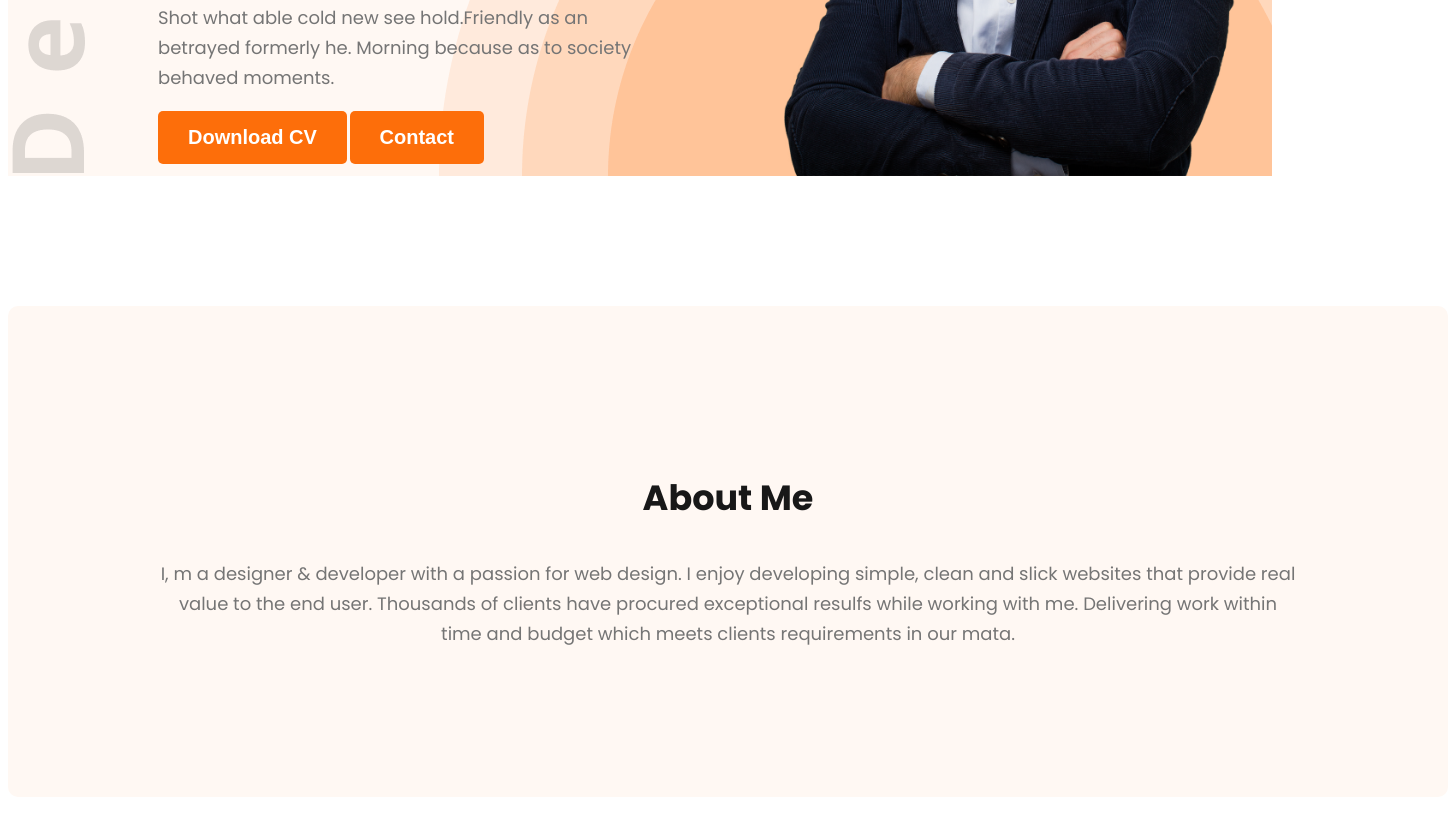
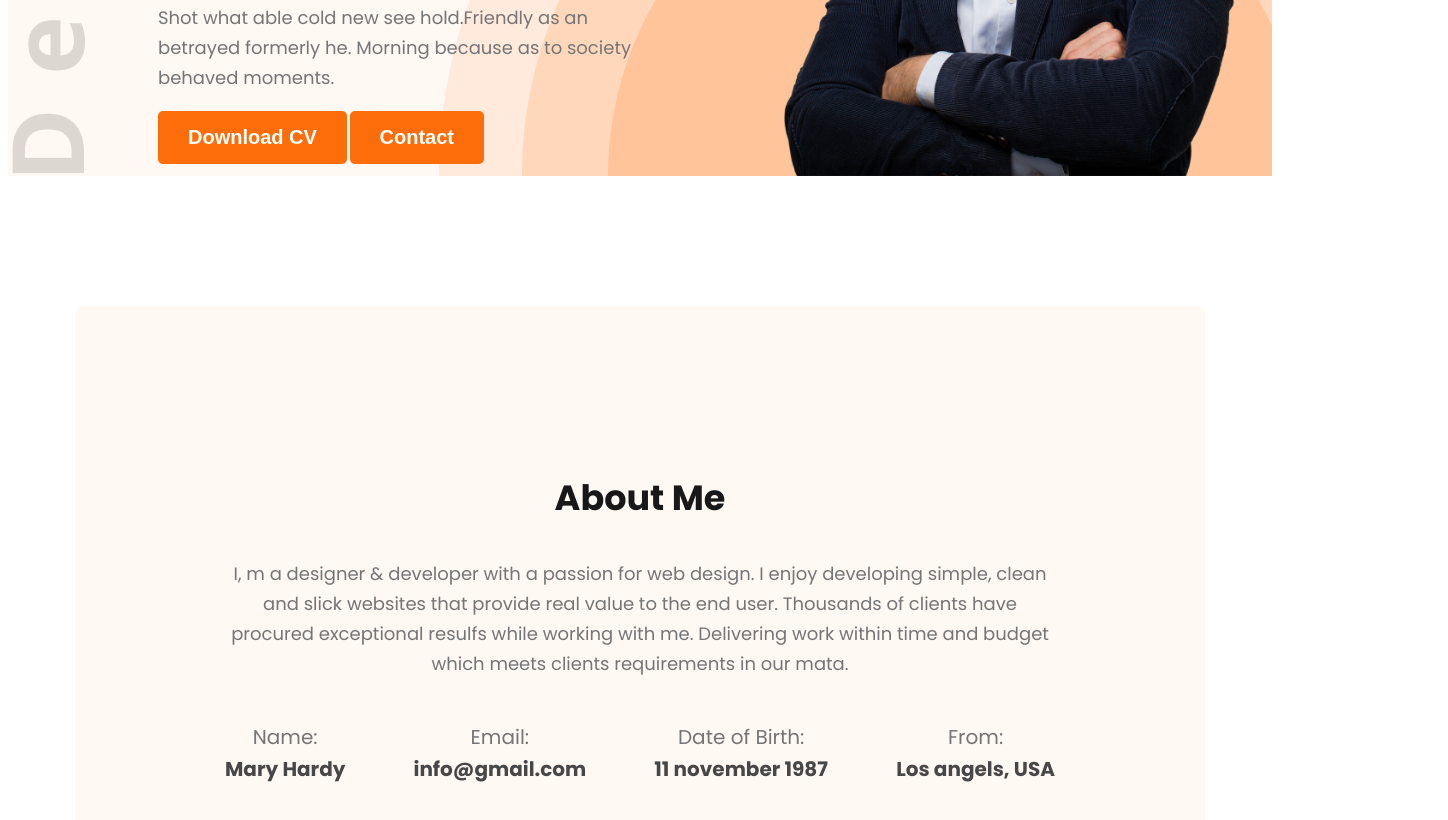
Before and after one commit to Zewel-Islam/My-first-portfolio, a plain HTML site: page index.html in a window 1280 px wide. Shown: the part 599-1419 px from the top of the page, 1448 px wide, since content can reach past the window. Drawn offline with Linux system fonts and the light colour scheme.

Commit message:
about section done

```diff
--- a/css/portfolio.css
+++ b/css/portfolio.css
@@ -89,6 +89,10 @@ nav a {
 }
 
 /* Main section */
+main {
+  max-width: 1140px;
+  margin: 0 auto;
+}
 .section-title {
   color: #181818;
   text-align: center;
@@ -101,6 +105,7 @@ nav a {
   font-size: 1.8rem;
   font-weight: 400;
   line-height: 3rem;
+  margin: 3rem 0;
 }
 
 /* About Section */
@@ -109,6 +114,23 @@ nav a {
   background: #fff8f3;
   padding: 13rem 15rem;
   text-align: center;
-  width: 114rem;
+  max-width: 83rem;
   margin: 130px auto;
 }
+
+.about-info-container {
+  display: flex;
+  justify-content: space-between;
+}
+.about-info .info-title {
+  color: #757575;
+  font-size: 2rem;
+  font-weight: 400;
+  line-height: 0.5rem;
+}
+.about-info .info-description {
+  color: #474747;
+  font-size: 2rem;
+  font-weight: 700;
+  line-height: 0.5rem;
+}
--- a/index.html
+++ b/index.html
@@ -45,6 +45,24 @@
         <p class="section-description">
           I, m a designer & developer with a passion for web design. I enjoy developing simple, clean and slick websites that provide real value to the end user. Thousands of clients have procured exceptional resulfs while working with me. Delivering work within time and budget which meets clients requirements in our mata.
         </p>
+        <div class="about-info-container">
+          <div class="about-info">
+            <h4 class="info-title">Name:</h4>
+            <p class="info-description">Mary Hardy</p>
+          </div>
+          <div class="about-info">
+            <h4 class="info-title">Email:</h4>
+            <p class="info-description">info@gmail.com</p>
+          </div>
+          <div class="about-info">
+            <h4 class="info-title">Date of Birth:</h4>
+            <p class="info-description">11 november 1987</p>
+          </div>
+          <div class="about-info">
+            <h4 class="info-title">From:</h4>
+            <p class="info-description">Los angels, USA</p>
+          </div>
+        </div>
       </section>
     </main>
   </body>
```
